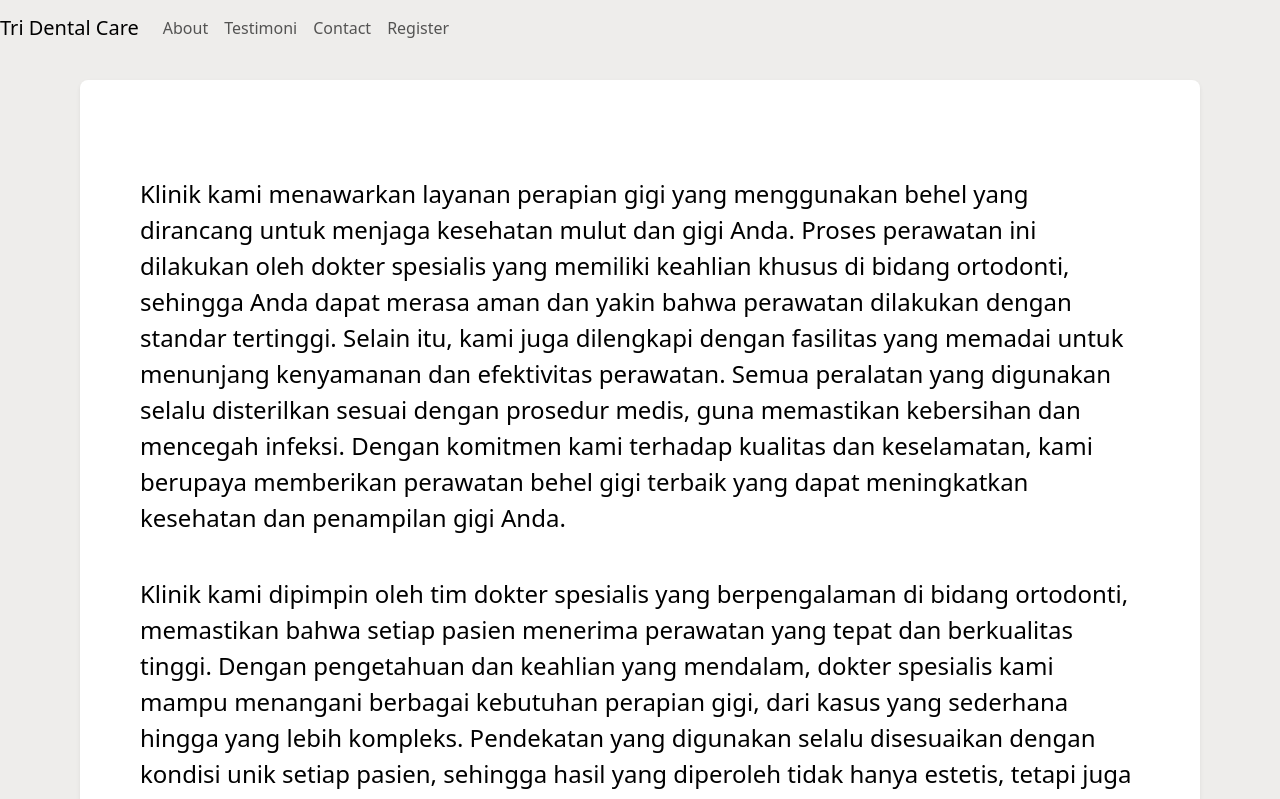
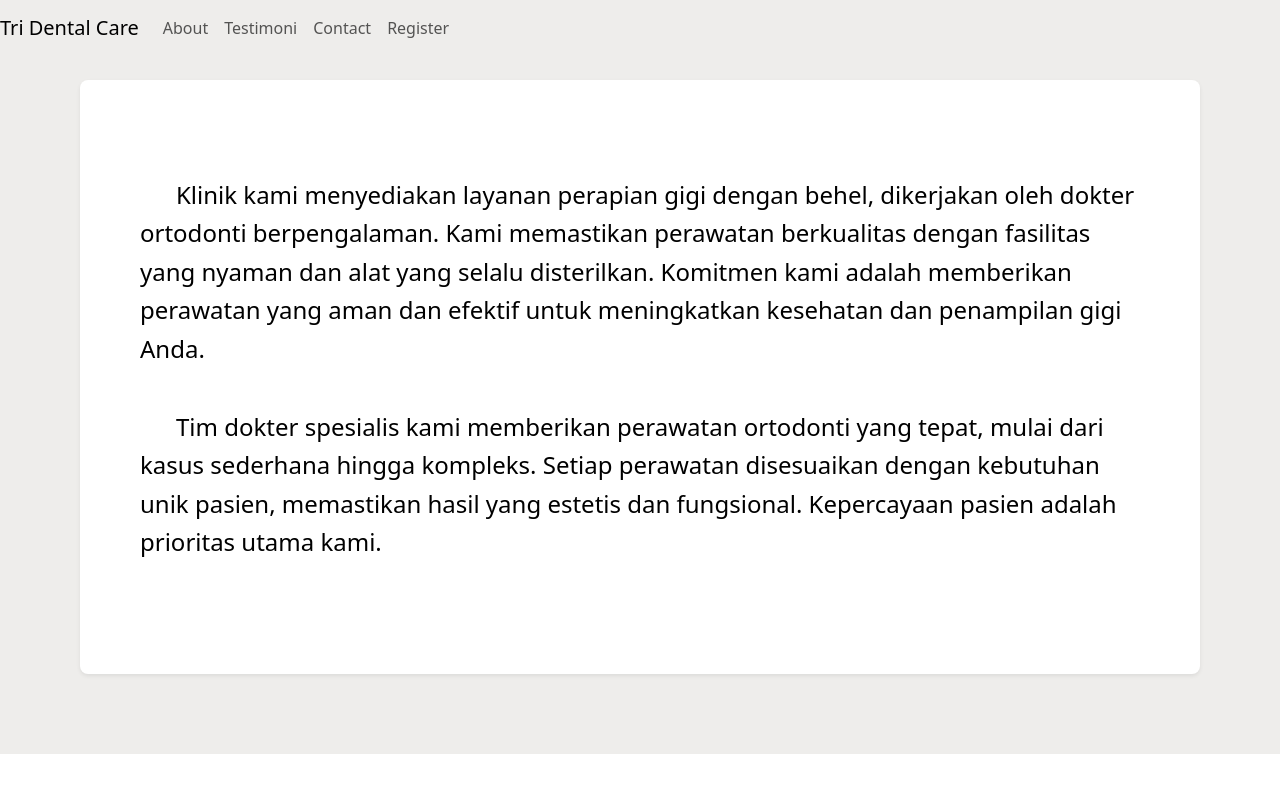
Before and after one commit to alrazak/frontend-react-tridentalcare, a React (Vite) app: page /card in a window 1280 px wide. Shown: the top 799 px of the page. Built offline with nearby package versions, Linux system fonts and the light colour scheme.

Commit message:
put: description card

```diff
--- a/src/components/header/subheader/Card.jsx
+++ b/src/components/header/subheader/Card.jsx
@@ -14,16 +14,17 @@ function CustomCard() {
       <div id="about" className="about">
         <div className="container p-5 bg-white text-black shadow-sm">
           <div className="container-fluid py-5">
-            <p className="col-md-12 fs-4">
-              Klinik kami menawarkan layanan perapian gigi yang menggunakan behel yang dirancang untuk menjaga kesehatan mulut dan gigi Anda. Proses perawatan ini dilakukan oleh dokter spesialis yang memiliki keahlian khusus di bidang ortodonti, sehingga Anda dapat merasa aman dan yakin bahwa perawatan dilakukan dengan standar tertinggi. Selain itu, kami juga dilengkapi dengan fasilitas yang memadai untuk menunjang kenyamanan dan efektivitas perawatan. Semua peralatan yang digunakan selalu disterilkan sesuai dengan prosedur medis, guna memastikan kebersihan dan mencegah infeksi. Dengan komitmen kami terhadap kualitas dan keselamatan, kami berupaya memberikan perawatan behel gigi terbaik yang dapat meningkatkan kesehatan dan penampilan gigi Anda.
+            <p className="col-md-12 fs-4" style={{ textIndent: '1.5em', lineHeight: '1.6' }}>
+              Klinik kami menyediakan layanan perapian gigi dengan behel, dikerjakan oleh dokter ortodonti berpengalaman. Kami memastikan perawatan berkualitas dengan fasilitas yang nyaman dan alat yang selalu disterilkan. Komitmen kami adalah memberikan perawatan yang aman dan efektif untuk meningkatkan kesehatan dan penampilan gigi Anda.
             </p>
             <br />
-            <p className="col-md-12 fs-4">
-              Klinik kami dipimpin oleh tim dokter spesialis yang berpengalaman di bidang ortodonti, memastikan bahwa setiap pasien menerima perawatan yang tepat dan berkualitas tinggi. Dengan pengetahuan dan keahlian yang mendalam, dokter spesialis kami mampu menangani berbagai kebutuhan perapian gigi, dari kasus yang sederhana hingga yang lebih kompleks. Pendekatan yang digunakan selalu disesuaikan dengan kondisi unik setiap pasien, sehingga hasil yang diperoleh tidak hanya estetis, tetapi juga fungsional. Kepercayaan dan kepuasan pasien adalah prioritas kami, dan itulah mengapa setiap langkah perawatan dilakukan dengan penuh perhatian dan presisi oleh dokter-dokter yang telah terlatih dan tersertifikasi di bidangnya.
+            <p className="col-md-12 fs-4" style={{ textIndent: '1.5em', lineHeight: '1.6' }}>
+              Tim dokter spesialis kami memberikan perawatan ortodonti yang tepat, mulai dari kasus sederhana hingga kompleks. Setiap perawatan disesuaikan dengan kebutuhan unik pasien, memastikan hasil yang estetis dan fungsional. Kepercayaan pasien adalah prioritas utama kami.
             </p>
           </div>
         </div>
       </div>
+
 
       <Container className="mt-5">
         <h3 className="fw-bold text-center mb-3">Dokter Spesialis</h3>
```
